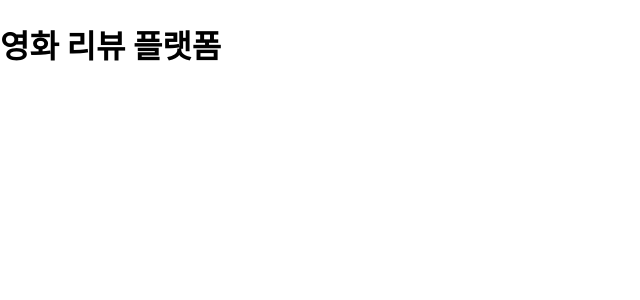
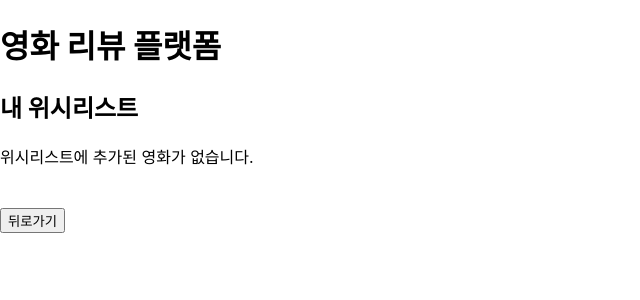
Before and after one commit to openSource-movieReview-team1/MovieReview_team1, a React (Create React App) app in the folder movie/: page /wishlist in a window 1280 px wide. Before the commit this address had no page. Shown: the top 300 px of the page, without its empty margins (0-640 px from the left). Built offline with nearby package versions, Linux system fonts and the light colour scheme.

Commit message:
Feat: "즐겨찾기 목록 구현"
즐겨찾기 등록한 영화들을 출력하기 위해 WishList 페이지를 구현

```diff
--- a/movie/src/App.js
+++ b/movie/src/App.js
@@ -1,14 +1,57 @@
-import React from 'react';
+import React, { useState, useEffect } from 'react';
 import { BrowserRouter as Router, Routes, Route } from 'react-router-dom';
 import HomePage from './pages/HomePage';
 import MovieDetailPage from './pages/MovieDetailPage';
+import { getMovies } from './services/MovieService';
+import WishlistPage from './pages/WishList';
 
 function App() {
+  const [movies, setMovies] = useState([]);
+  const [wishlist, setWishlist] = useState(() => {
+    const saved = localStorage.getItem('wishlist');
+    return saved ? JSON.parse(saved) : [];
+  });
+
+  useEffect(() => {
+    getMovies().then(setMovies);
+  }, []);
+
+  useEffect(() => {
+    localStorage.setItem('wishlist', JSON.stringify(wishlist));
+  }, [wishlist]);
+
+  const handleToggleWishlist = (movieId) => {
+    setWishlist((prev) =>
+      prev.includes(movieId)
+        ? prev.filter((id) => id !== movieId)
+        : [...prev, movieId]
+    );
+  };
+
   return (
     <Router>
       <h1>영화 리뷰 플랫폼</h1>
       <Routes>
-        <Route path="/" element={<HomePage />} />
+        <Route
+          path="/"
+          element={
+            <HomePage
+              movies={movies}
+              wishlist={wishlist}
+              onToggleWishlist={handleToggleWishlist}
+            />
+          }
+        />
+        <Route
+          path="/wishlist"
+          element={
+            <WishlistPage
+              movies={movies}
+              wishlist={wishlist}
+              onToggleWishlist={handleToggleWishlist}
+            />
+          }
+        />
         <Route path="/movie/:id" element={<MovieDetailPage />} />
       </Routes>
     </Router>
--- a/movie/src/pages/HomePage.js
+++ b/movie/src/pages/HomePage.js
@@ -2,19 +2,7 @@ import React, { useEffect, useState } from 'react';
 import MovieCard from '../components/MovieCard';
 import { getMovies } from '../services/MovieService';
 import { getAllReviews } from '../services/ReviewService';
-function WishlistPage({ movies, wishlist }) {
-  const wishedMovies = movies.filter((movie) => wishlist.includes(movie.id));
-  return (
-    <div>
-      <h2>내 위시리스트</h2>
-      {wishedMovies.length === 0 ? (
-        <p>위시리스트에 추가된 영화가 없습니다.</p>
-      ) : (
-        wishedMovies.map((movie) => <MovieCard key={movie.id} movie={movie} />)
-      )}
-    </div>
-  );
-}
+import { useNavigate } from 'react-router-dom';
 
 // 평균 별점 가져오기
 function getAverageRating(reviews) {
@@ -23,7 +11,7 @@ function getAverageRating(reviews) {
   return (sum / reviews.length).toFixed(1);
 }
 
-function HomePage({ onSelectMovie }) {
+function HomePage({ onSelectMovie, wishlist, onToggleWishlist }) {
   const [movies, setMovies] = useState([]);
   const [reviews, setReviews] = useState([]);
   const [query, setQuery] = useState(''); // 검색어 상태 추가
@@ -31,20 +19,12 @@ function HomePage({ onSelectMovie }) {
   const [sortKey, setSortKey] = useState('year');
   const [sortOrder, setSortOrder] = useState('desc');
   const [minRating, setMinRating] = useState(0);
-  const [wishlist, setWishlist] = useState([]);
+  const navigate = useNavigate();
 
   useEffect(() => {
     getMovies().then(setMovies);
     getAllReviews().then(setReviews);
   }, []);
-
-  const handleToggleWishlist = (movieId) => {
-    setWishlist((prev) =>
-      prev.includes(movieId)
-        ? prev.filter((id) => id !== movieId)
-        : [...prev, movieId]
-    );
-  };
 
   // 영화별 평균 별점 계산
   const moviesWithAvgRating = movies.map((movie) => {
@@ -89,6 +69,9 @@ function HomePage({ onSelectMovie }) {
         onChange={(e) => setQuery(e.target.value)}
         style={{ marginBottom: '16px', width: '300px', padding: '8px' }}
       />
+      <div style={{ marginBottom: '16px' }}>
+        <button onClick={() => navigate('/wishlist')}>⭐ 즐겨찾기 목록</button>
+      </div>
       {/* 정렬/필터 UI */}
       <div style={{ display: 'flex', gap: 16, marginBottom: 16 }}>
         <select value={sortKey} onChange={(e) => setSortKey(e.target.value)}>
@@ -121,7 +104,7 @@ function HomePage({ onSelectMovie }) {
               key={movie.id}
               movie={movie}
               wishlist={wishlist}
-              onToggleWishlist={handleToggleWishlist}
+              onToggleWishlist={onToggleWishlist}
               avgRating={movie.avgRating}
             />
           ))
--- /dev/null
+++ b/movie/src/pages/WishList.js
@@ -0,0 +1,54 @@
+import React, { useEffect, useState } from 'react';
+import MovieCard from '../components/MovieCard';
+import { getAllReviews } from '../services/ReviewService';
+import { useNavigate } from 'react-router-dom';
+
+function WishlistPage({ movies, wishlist, onToggleWishlist }) {
+  // 위시리스트에 추가된 영화만 필터링
+  const wishedMovies = wishlist
+    .map((id) => movies.find((movie) => movie.id === id))
+    .filter(Boolean); // 혹시 없는 영화 id가 있을 경우 방지
+  const [reviews, setReviews] = useState([]);
+  const navigate = useNavigate();
+
+  useEffect(() => {
+    getAllReviews().then(setReviews);
+  }, []);
+
+  return (
+    <div>
+      <h2>내 위시리스트</h2>
+      {wishedMovies.length === 0 ? (
+        <p>위시리스트에 추가된 영화가 없습니다.</p>
+      ) : (
+        <div style={{ display: 'flex', flexWrap: 'wrap', gap: '16px' }}>
+          {wishedMovies.map((movie) => {
+            const movieReviews = reviews.filter((r) => r.movieId === movie.id);
+            const avgRating = Number(getAverageRating(movieReviews));
+            return (
+              <MovieCard
+                key={movie.id}
+                movie={movie}
+                wishlist={wishlist}
+                onToggleWishlist={onToggleWishlist}
+                avgRating={avgRating}
+              />
+            );
+          })}
+        </div>
+      )}
+      <button onClick={() => navigate(-1)} style={{ marginTop: 24 }}>
+        뒤로가기
+      </button>
+    </div>
+  );
+}
+
+// 평균 별점 계산 함수
+function getAverageRating(reviews) {
+  if (reviews.length === 0) return 0;
+  const sum = reviews.reduce((acc, cur) => acc + (cur.rating || 0), 0);
+  return (sum / reviews.length).toFixed(1);
+}
+
+export default WishlistPage;
```
